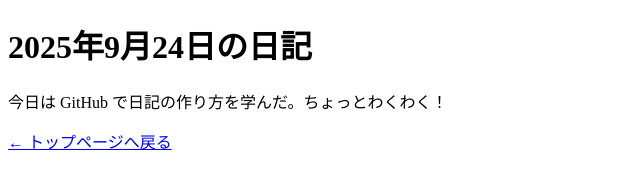
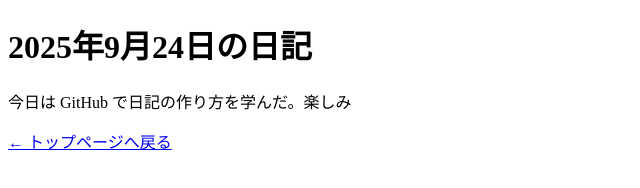
Before and after one commit to IamABCandUnknow/IamABCandUnknow, a plain HTML site: page 2025-09-24.html in a window 1280 px wide. Shown: the full height of the page, 0-640 px from the left. Drawn offline with Linux system fonts and the light colour scheme.

Commit message:
Update 2025-09-24.html

```diff
--- a/2025-09-24.html
+++ b/2025-09-24.html
@@ -6,7 +6,7 @@
 </head>
 <body>
   <h1>2025年9月24日の日記</h1>
-  <p>今日は GitHub で日記の作り方を学んだ。ちょっとわくわく！</p>
+  <p>今日は GitHub で日記の作り方を学んだ。楽しみ</p>
   <p><a href="index.html">← トップページへ戻る</a></p>
 </body>
 </html>
```
